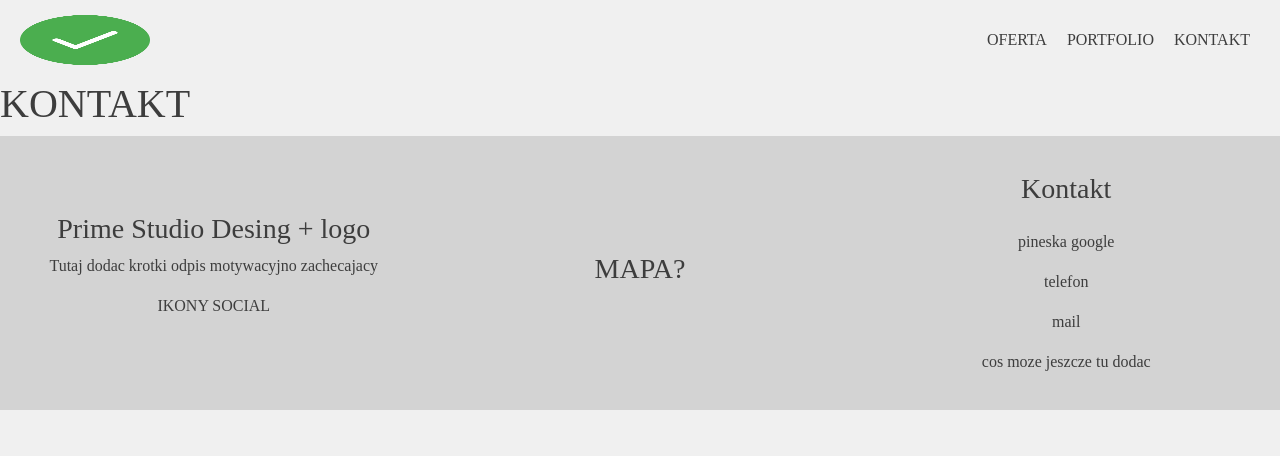
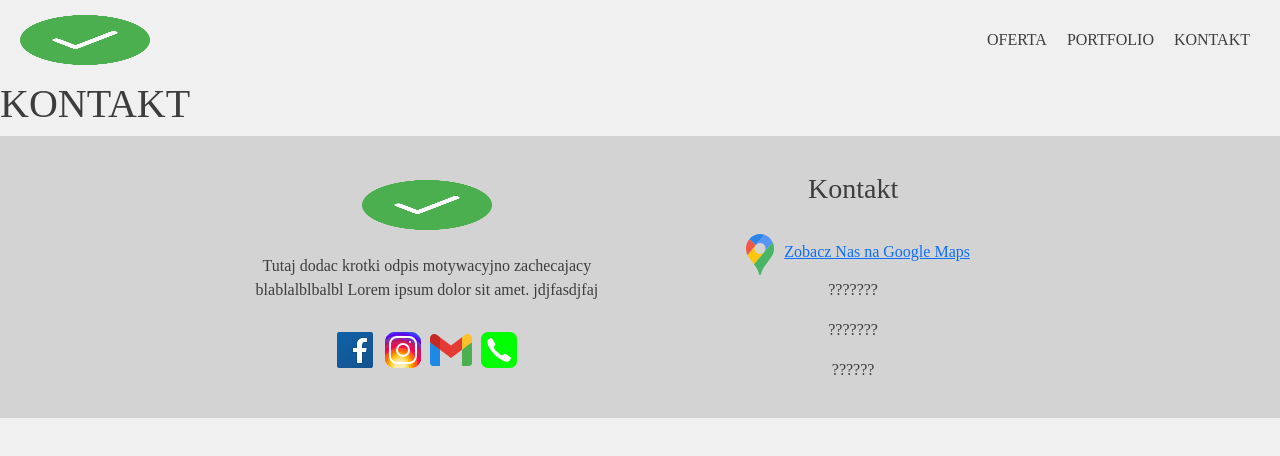
Before and after one commit to Dawid-Wilk/PrimeStudioDesign, a React (Create React App) app: page /kontakt in a window 1280 px wide. Shown: the top 456 px of the page. Built offline with nearby package versions, Linux system fonts and the light colour scheme; a web font is replaced by a local one.

Commit message:
footer socials + map

```diff
--- a/src/components/Footer.jsx
+++ b/src/components/Footer.jsx
@@ -3,19 +3,34 @@ export const Footer = () => {
         <footer className="footer">
             <div className="footer-container">
                 <div className="footer-column">
-                <h3>Prime Studio Desing + logo</h3>
-                <p>Tutaj dodac krotki odpis motywacyjno zachecajacy</p>
-                <p>IKONY SOCIAL</p>
+                <img
+                    width="130"
+                    height="50"
+                    src="./images/logo.png"
+                    alt="logo"
+                    className="mb-4"
+                />
+                <p className="mb-4">Tutaj dodac krotki odpis motywacyjno zachecajacy blablalblbalbl Lorem ipsum dolor sit amet. jdjfasdjfaj</p>
+                <a className="footer-social" href="https://www.facebook.com/PRIMEStudioDesign" rel="noreferrer" target="_blank">
+                    <img src="images/facebook.svg" alt="Facebook" />
+                </a>
+                <a className="footer-social" href="https://www.instagram.com/prime.studio.design/" rel="noreferrer" target="_blank">
+                    <img src="images/instagram.svg" alt="Instagram" />
+                </a>
+                <a className="footer-social" href="mailto:prime.studio.arch@gmail.com" rel="noreferrer" target="_blank">
+                    <img src="images/gmail.svg" alt="E-Mail" />
+                </a>
+                <a className="footer-social" href="tel:+48502262616" rel="noreferrer" target="_blank">
+                    <img src="images/phone.svg" alt="Phone" />
+                </a>
                 </div>
+
                 <div className="footer-column">
-                <h3>MAPA?</h3>
-                </div>
-                <div className="footer-column">
-                <h3 className="py-3">Kontakt</h3>
-                    <p>pineska google</p>
-                    <p>telefon</p>
-                    <p>mail</p>
-                <p>cos moze jeszcze tu dodac</p>
+                    <h3 className="py-3">Kontakt</h3>
+                    <a href="https://goo.gl/maps/C7PwS2VxcVHRKBAB6" rel="noreferrer" target="_blank"><img src="images/pin.svg" alt="Pin" />Zobacz Nas na Google Maps</a>
+                    <p>???????</p>
+                    <p>???????</p>
+                    <p>??????</p>
                 </div>
             </div>
         </footer>
```
